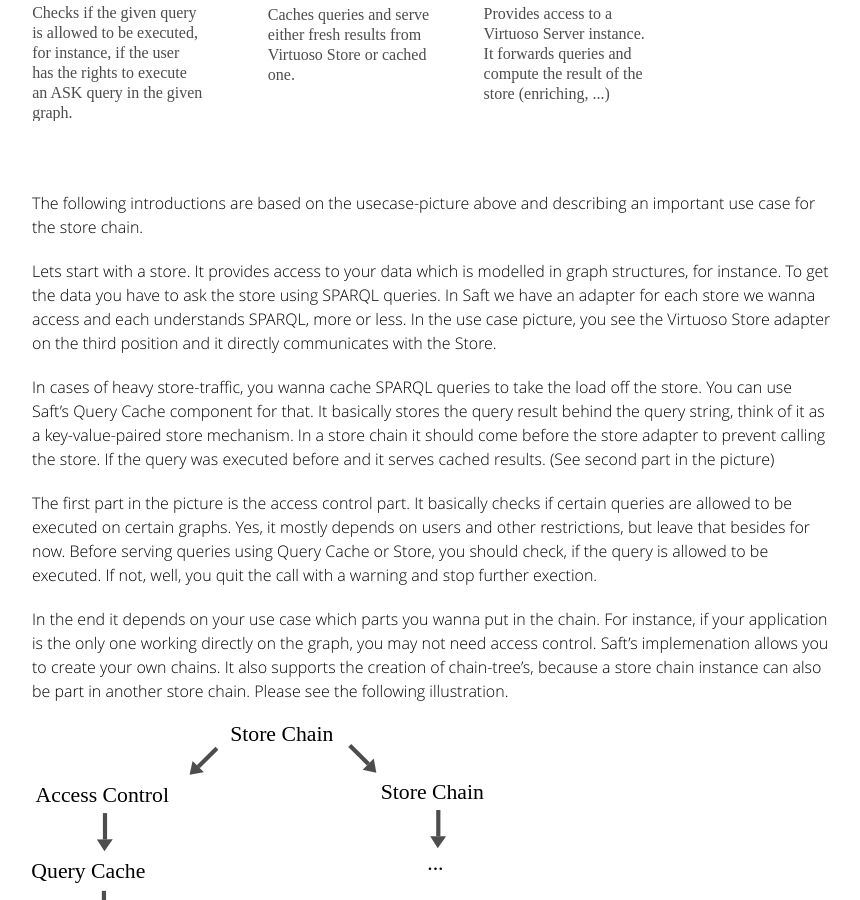
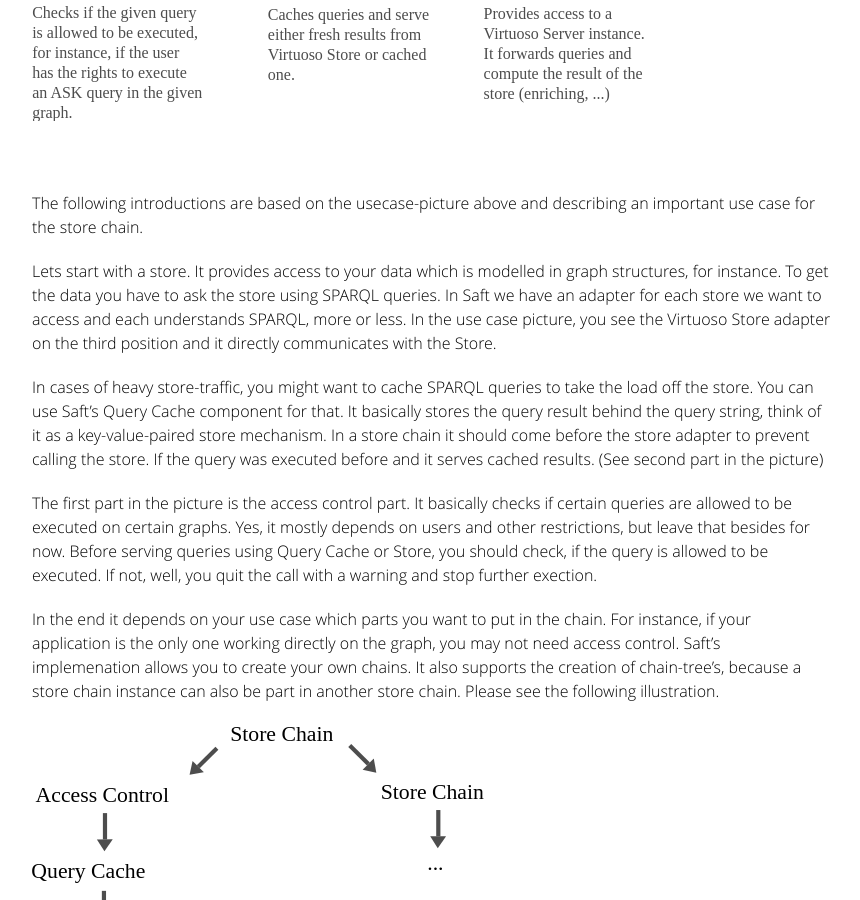
Before and after one commit to SaftIng/safting.github.io, a Jekyll site: the page built from doc/phpframework/store/storechain.md, in a window 1280 px wide and 900 px high, scrolled down 493 px. Shown: the whole window, without its empty margins (208-1068 px from the left). Built offline with Jekyll 4.4.1, drawn with Linux system fonts in a browser that asks for light colours.

Commit message:
Replace 'wanna'

```diff
--- a/doc/phpframework/store/storechain.md
+++ b/doc/phpframework/store/storechain.md
@@ -15,13 +15,13 @@ This page gives you an overview what we understand under Store chaining and why
 
 The following introductions are based on the usecase-picture above and describing an important use case for the store chain.
 
-Lets start with a store. It provides access to your data which is modelled in graph structures, for instance. To get the data you have to ask the store using SPARQL queries. In Saft we have an adapter for each store we wanna access and each understands SPARQL, more or less. In the use case picture, you see the Virtuoso Store adapter on the third position and it directly communicates with the Store.
+Lets start with a store. It provides access to your data which is modelled in graph structures, for instance. To get the data you have to ask the store using SPARQL queries. In Saft we have an adapter for each store we want to access and each understands SPARQL, more or less. In the use case picture, you see the Virtuoso Store adapter on the third position and it directly communicates with the Store.
 
-In cases of heavy store-traffic, you wanna cache SPARQL queries to take the load off the store. You can use Saft's Query Cache component for that. It basically stores the query result behind the query string, think of it as a key-value-paired store mechanism. In a store chain it should come before the store adapter to prevent calling the store. If the query was executed before and it serves cached results. (See second part in the picture)
+In cases of heavy store-traffic, you might want to cache SPARQL queries to take the load off the store. You can use Saft's Query Cache component for that. It basically stores the query result behind the query string, think of it as a key-value-paired store mechanism. In a store chain it should come before the store adapter to prevent calling the store. If the query was executed before and it serves cached results. (See second part in the picture)
 
 The first part in the picture is the access control part. It basically checks if certain queries are allowed to be executed on certain graphs. Yes, it mostly depends on users and other restrictions, but leave that besides for now. Before serving queries using Query Cache or Store, you should check, if the query is allowed to be executed. If not, well, you quit the call with a warning and stop further exection.
 
-In the end it depends on your use case which parts you wanna put in the chain. For instance, if your application is the only one working directly on the graph, you may not need access control. Saft's implemenation allows you to create your own chains. It also supports the creation of chain-tree's, because a store chain instance can also be part in another store chain. Please see the following illustration.
+In the end it depends on your use case which parts you want to put in the chain. For instance, if your application is the only one working directly on the graph, you may not need access control. Saft's implemenation allows you to create your own chains. It also supports the creation of chain-tree's, because a store chain instance can also be part in another store chain. Please see the following illustration.
 
 ![tree](https://rawgit.com/SaftIng/safting.github.io/master/doc/phpframework/store/storechain-trees.svg)
 
```
